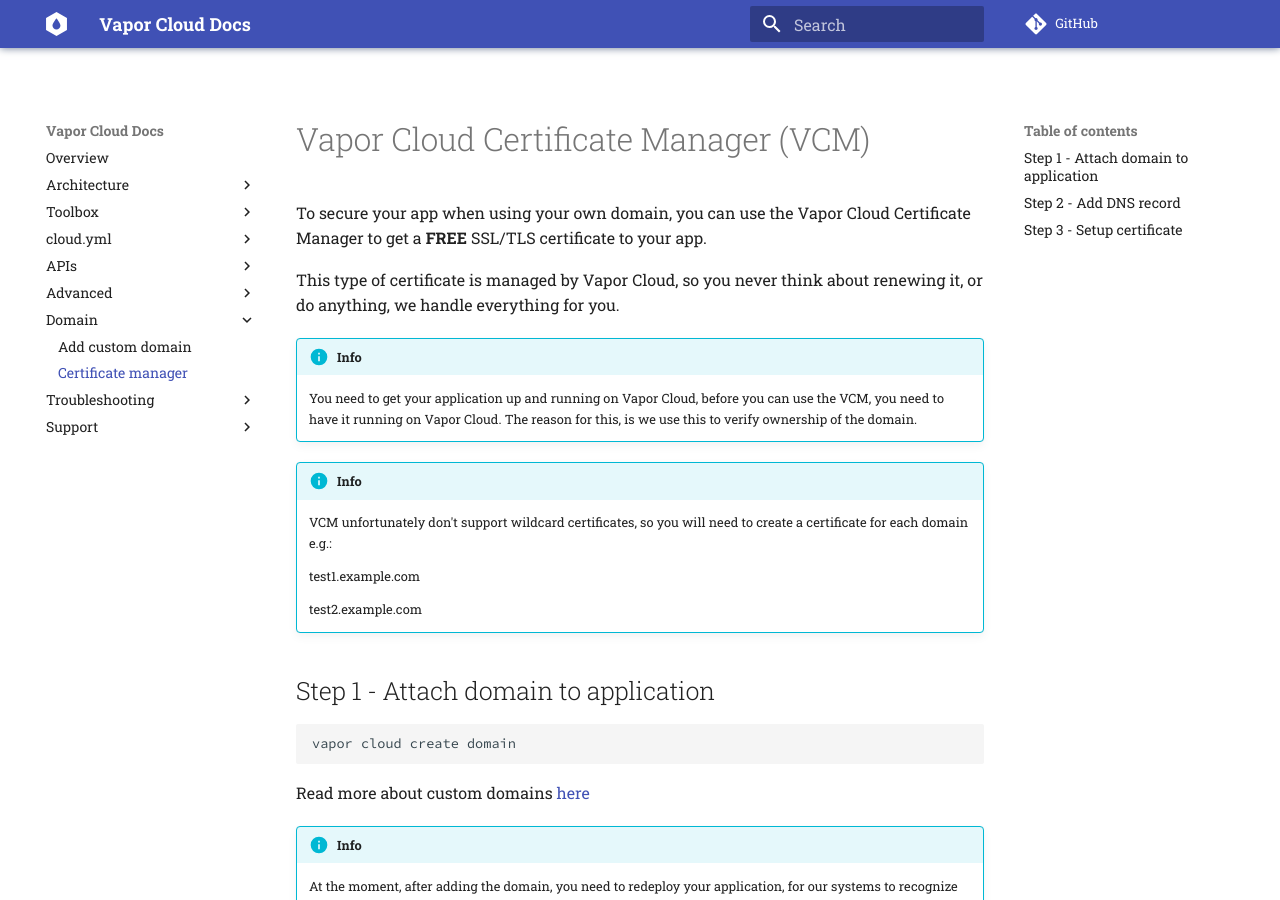
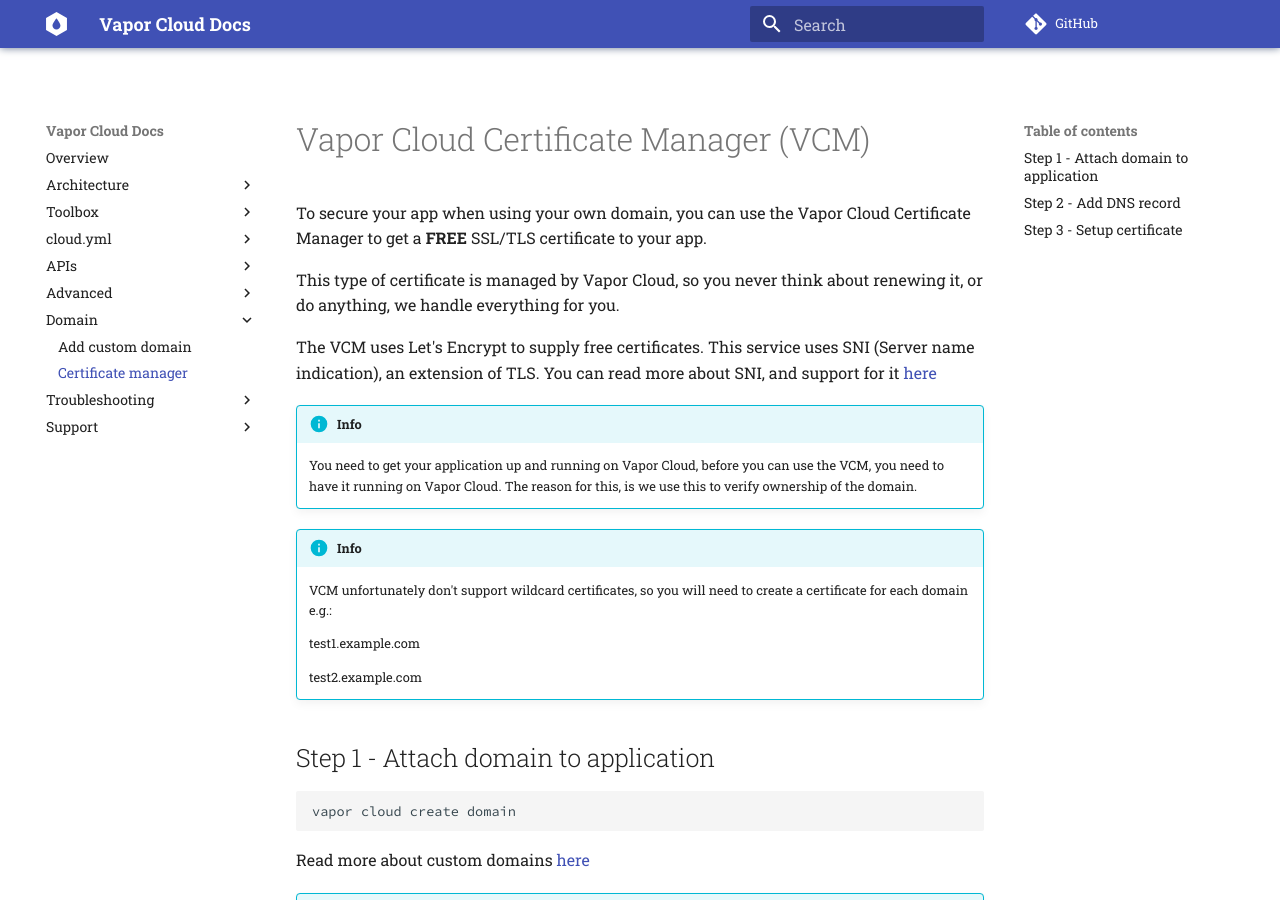
Before and after one commit to qutheory/cloud-documentation, an MkDocs documentation site: the page built from docs/custom-domain/certificate-manager.md, in a window 1280 px wide and 900 px high. Built offline with MkDocs 1.6.1 and Material for MkDocs 9.7.7, drawn with Linux system fonts in a browser that asks for light colours; comment, search, counter and statistics services are not loaded; old or Windows-style settings are respelled for this version of MkDocs.

Commit message:
Add info about SNI

```diff
--- a/docs/custom-domain/certificate-manager.md
+++ b/docs/custom-domain/certificate-manager.md
@@ -3,6 +3,8 @@
 To secure your app when using your own domain, you can use the Vapor Cloud Certificate Manager to get a **FREE** SSL/TLS certificate to your app.
 
 This type of certificate is managed by Vapor Cloud, so you never think about renewing it, or do anything, we handle everything for you.
+
+The VCM uses Let's Encrypt to supply free certificates. This service uses SNI (Server name indication), an extension of TLS. You can read more about SNI, and support for it [here](https://en.wikipedia.org/wiki/Server_Name_Indication)
 
 !!! info
     You need to get your application up and running on Vapor Cloud, before you can use the VCM, you need to have it running on Vapor Cloud.
```
